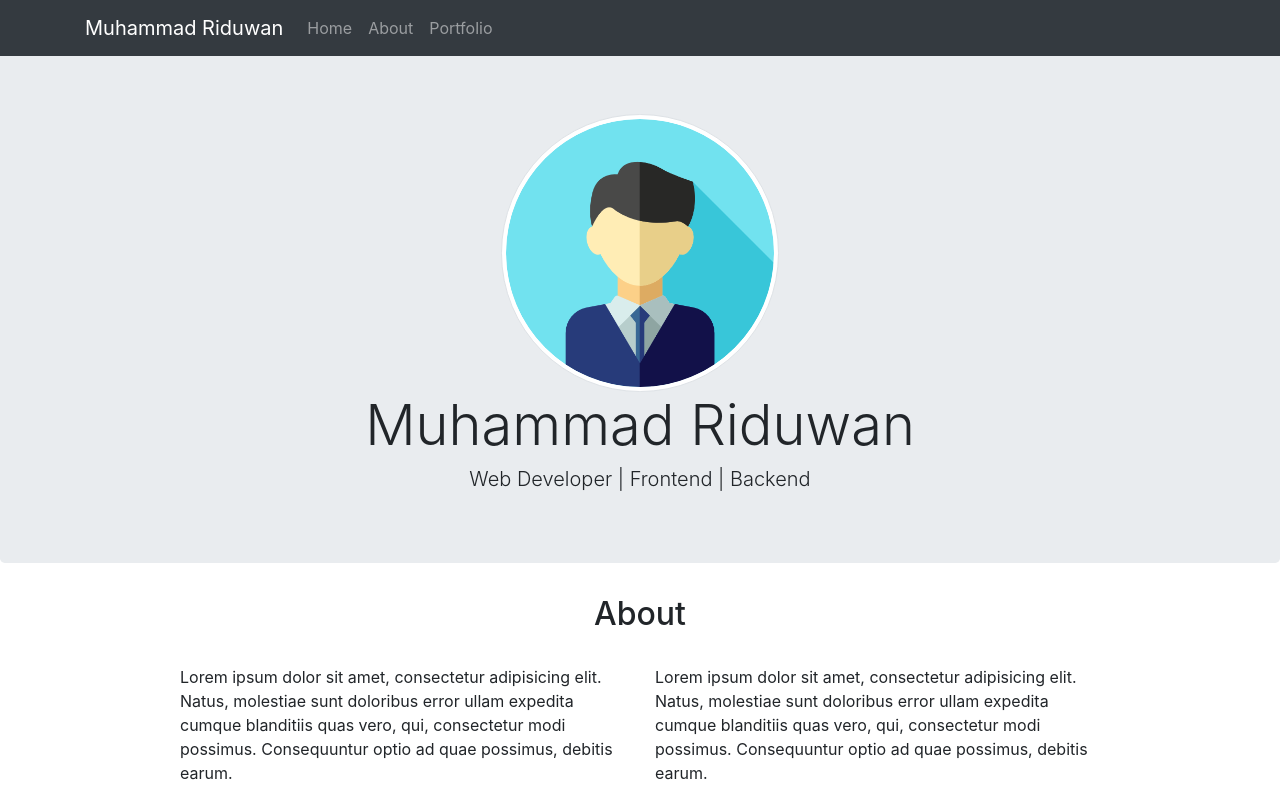
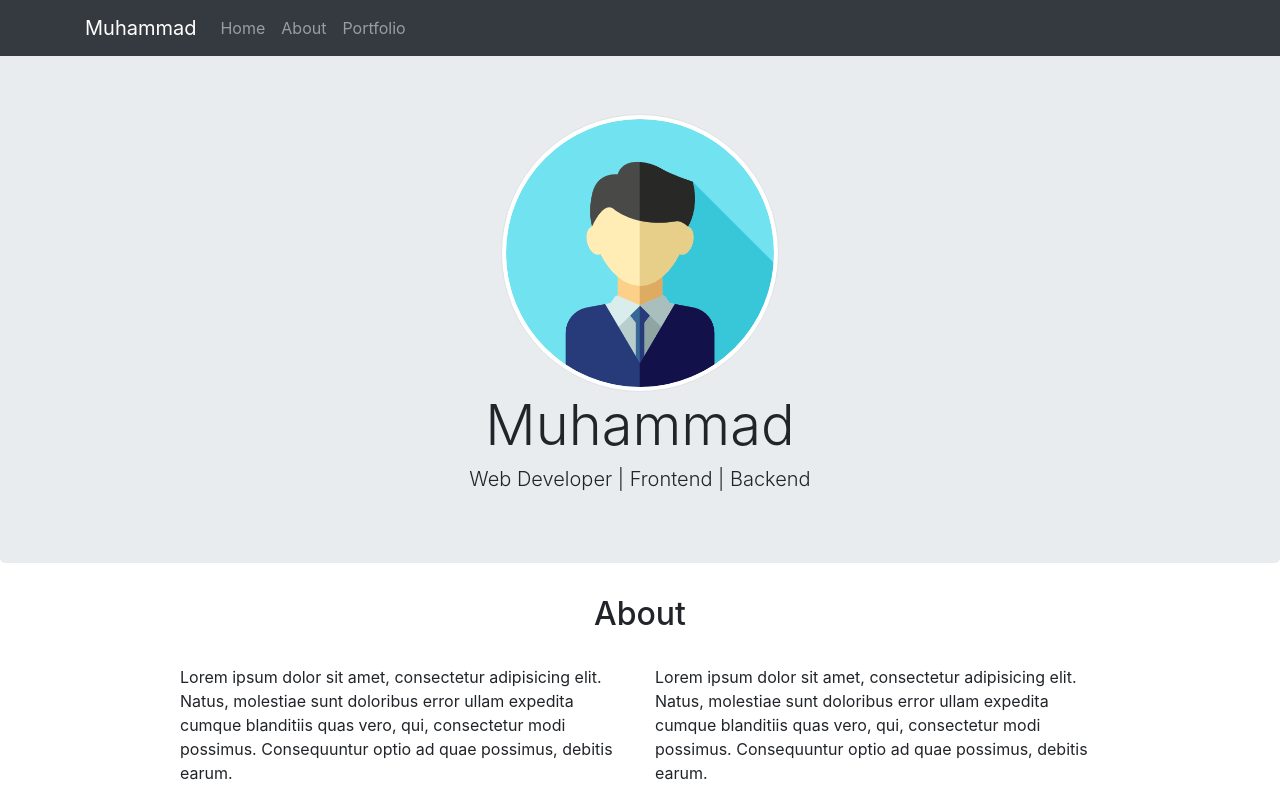
Before and after one commit to yulis17/Membuat-web-Portfolio, a plain HTML site: page index.html in a window 1280 px wide. Shown: the top 804 px of the page. Drawn offline with nearby package versions, Linux system fonts and the light colour scheme.

Commit message:
menghapus nama Ridwan

```diff
--- a/index.html
+++ b/index.html
@@ -17,7 +17,7 @@
 
     <nav class="navbar navbar-expand-lg navbar-dark bg-dark fixed-top">
       <div class="container">
-        <a class="navbar-brand" href="#home">Muhammad Riduwan</a>
+        <a class="navbar-brand" href="#home">Muhammad</a>
         <button class="navbar-toggler" type="button" data-toggle="collapse" data-target="#navbarNavDropdown" aria-controls="navbarNavDropdown" aria-expanded="false" aria-label="Toggle navigation">
           <span class="navbar-toggler-icon"></span>
         </button>
@@ -42,7 +42,7 @@
       <div class="container">
         <div class="text-center">
           <img src="img/profile1.png" class="rounded-circle img-thumbnail">
-          <h1 class="display-4">Muhammad Riduwan</h1>
+          <h1 class="display-4">Muhammad</h1>
           <h3 class="lead">Web Developer | Frontend | Backend</h3>
         </div>
       </div>
```
